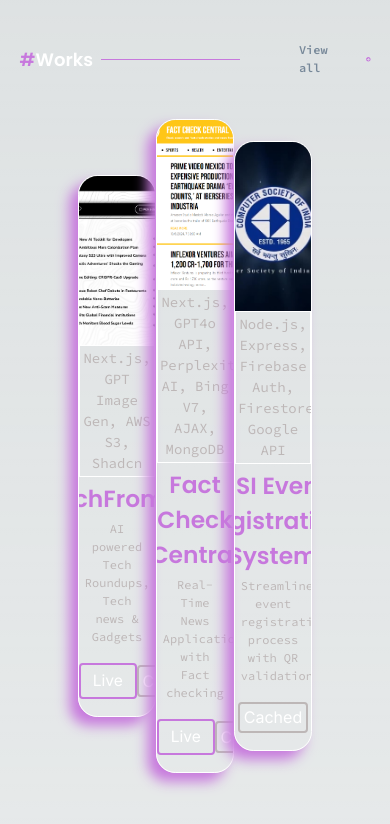
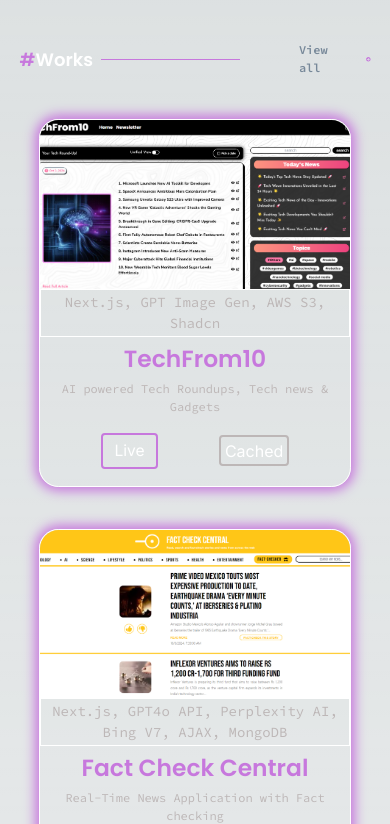
Before and after one commit to shadowctrl/portfolio-shadowctrl, a Next.js app: page / in a window 390 px wide. Shown: the part 880-1704 px from the top of the page. Built offline with nearby package versions, Linux system fonts and the light colour scheme; a web font is replaced by a local one.

Commit message:
"Refactor CSS media queries and styles for works projects renderer and container"

```diff
--- a/src/app/works/works.css
+++ b/src/app/works/works.css
@@ -113,14 +113,13 @@
   margin-top: 5vh;
   color: white;
   justify-content: space-around;
-}
-@media all and (max-width: 768px) and (max-height: 1024px) and (orientation: portrait) {
-  .worksProjectsRenderer {
+
+  @media (max-width: 768px) {
     display: flex;
-    flex-wrap: wrap;
-    margin-top: 0vh;
-    justify-content: center;
+    flex-direction: column;
     align-items: center;
+    margin: 0;
+    gap: 5vh;
   }
 }
 
@@ -136,12 +135,11 @@
   display: flex;
   flex-direction: column;
   justify-content: space-between;
-}
-@media all and (max-width: 768px) and (max-height: 1024px) and (orientation: portrait) {
-  .worksProjectContainer {
-    margin-right: 0;
-    box-shadow: -1vh 1vh 1.5vh #c778dd;
+
+  @media (max-width: 768px) {
+    width: 80vw;
     border-radius: 5vw;
+    box-shadow: 0vw 0vh 3vw 1vw #c778dd;
   }
 }
 
```
